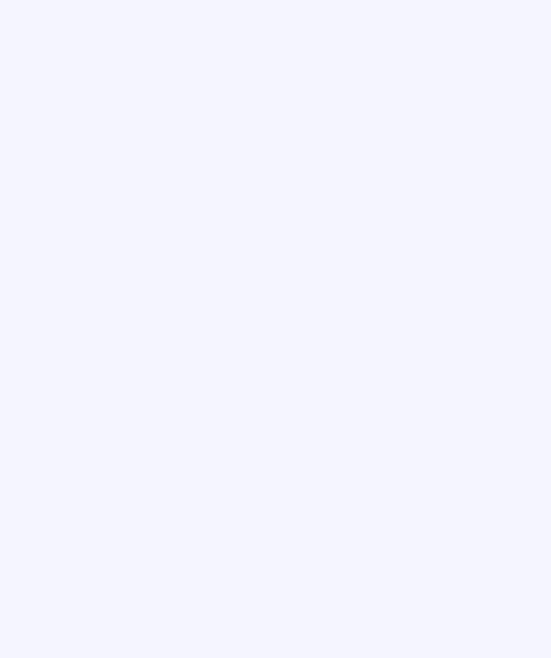
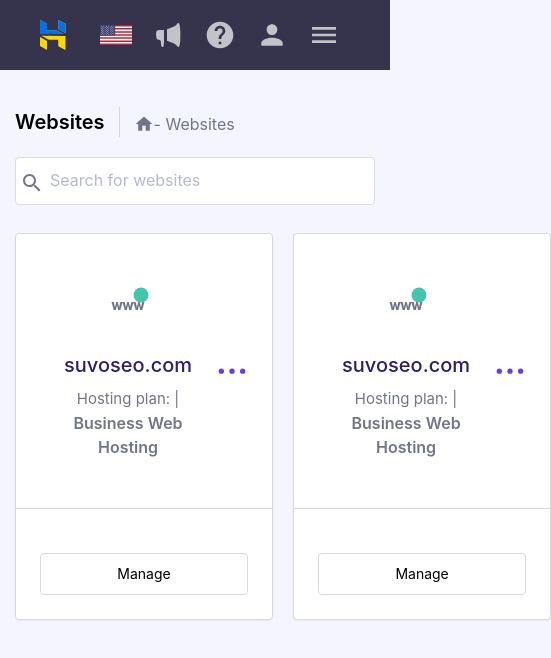
Before and after one commit to zkrana/Hostinger-clone, a React (Create React App) app: page /websites in a window 390 px wide. Before the commit this address had no page. Shown: the top 658 px of the page, 551 px wide, since content can reach past the window. Built offline with nearby package versions, Linux system fonts and the light colour scheme.

Commit message:
Implement Mobile Menu and websites component

```diff
--- a/src/App.js
+++ b/src/App.js
@@ -4,6 +4,7 @@
 import Login from './components/Login/Login'
 import Dashboard from './components/Dashboard/Index'
 import Help from './components/Help/Help';
+import Websites from './components/Websites/Websites';
 import { BrowserRouter as Router, Routes, Route } from 'react-router-dom';
 
 function App() {
@@ -14,6 +15,7 @@
               <Route path='/' element={<Login />} />
               <Route path='/index' element={<Dashboard />} />
               <Route path='/help' element={<Help />} />
+              <Route path='/websites' element={<Websites />} />
           </Routes>
       </Router>
 
--- a/src/components/Header/Header.jsx
+++ b/src/components/Header/Header.jsx
@@ -18,6 +18,22 @@
 
   let profileShow = userprofile ? 'profile' : 'profilehide';
 
+  const [mbMenu, setMbMenu] = useState(false)
+
+  const mbMenuCon = () =>{
+    if(mbMenu === false){
+      setMbMenu(true)
+    }
+  }
+
+  const hideMbNavPanel = ()=>{
+    setMbMenu(false)
+  }
+
+  let MobileNav = mbMenu ? 'navMB' : null;
+
+
+
   return (
     <header>
         <div className="header-wrapper">
@@ -31,67 +47,51 @@
                 <nav>
                   <ul>
                     <li>
-                      <a href='#'>
                       <NavLink to='/index'>
                         Home
                       </NavLink>
-                      </a>
                   </li>
 
                   <li>
-                      <a href='#'>
-                        <NavLink to='/index'>
+                      <NavLink to='/websites'>
                         Websites
                       </NavLink>
-                      </a>
                   </li>
 
                   <li>
-                      <a href='#'>
                       <NavLink to='/index'>
                         Hosting
                       </NavLink>
-                      </a>
                   </li>
 
                   <li>
-                      <a href='#'>
                       <NavLink to='/index'>
                         Emails
                       </NavLink>
-                      </a>
                   </li>
 
                   <li>
-                      <a href='#'>
                       <NavLink to='/index'>
                         Domains
                       </NavLink>
-                      </a>
                   </li>
 
                   <li>
-                      <a href='#'>
                       <NavLink to='/index'>
                         VPS
                       </NavLink>
-                      </a>
                   </li>
 
                   <li>
-                      <a href='#'>
                       <NavLink to='/index'>
                         SSL
                       </NavLink>
-                      </a>
                   </li>
 
                   <li>
-                      <a href='#'>
                       <NavLink to='/index'>
                         Billing
                       </NavLink>
-                      </a>
                   </li>
                   </ul>
                 </nav>
@@ -236,8 +236,67 @@
                       </div>
                       </a>
                     </li>
-                    <li className='mobileMenu'>
+                    <li className='mobileMenu' onClick={mbMenuCon}>
                       <svg part="svg" xmlns="http://www.w3.org/2000/svg" aria-hidden="true" aria-labelledby="ic-menu" focusable="false" viewBox="0 0 24 24" class="h-icon icon-static-view-box h-icon--no-custom-width"><g><path id='icon' fill-rule="evenodd" clip-rule="evenodd" d="M3 18H21V16H3V18ZM3 13H21V11H3V13ZM3 6V8H21V6H3Z"></path></g></svg>
+                    <div id='hideMbColumn' className={MobileNav}>
+                      <div className="header-close">
+                        <div className="closed" onClick={hideMbNavPanel}>
+                          <span>Close</span>
+                          <svg part="svg" xmlns="http://www.w3.org/2000/svg" aria-hidden="true" aria-labelledby="ic-close" focusable="false" viewBox="0 0 24 24" class="h-icon icon-primary icon-static-view-box h-icon--no-custom-width header-menu__icon"><g><path fill-rule="evenodd" clip-rule="evenodd" d="M19 6.41L17.59 5L12 10.59L6.41 5L5 6.41L10.59 12L5 17.59L6.41 19L12 13.41L17.59 19L19 17.59L13.41 12L19 6.41Z"></path></g></svg>
+                        </div>
+                      </div>
+                        <nav>
+                          <ul className="mb-nav-wrapper">
+                            <li>
+                                <NavLink to='/index'>
+                                  Home
+                                </NavLink>
+                            </li>
+
+                            <li>
+                                <NavLink to='/websites'>
+                                  Websites
+                                </NavLink>
+                            </li>
+
+                            <li>
+                                <NavLink to='/index'>
+                                  Hosting
+                                </NavLink>
+                            </li>
+
+                            <li>
+                                <NavLink to='/index'>
+                                  Emails
+                                </NavLink>
+                            </li>
+
+                            <li>
+                                <NavLink to='/index'>
+                                  Domains
+                                </NavLink>
+                            </li>
+
+                            <li>
+                                <NavLink to='/index'>
+                                  VPS
+                                </NavLink>
+                            </li>
+
+                            <li>
+                                <NavLink to='/index'>
+                                  SSL
+                                </NavLink>
+                            </li>
+
+                            <li>
+                                <NavLink to='/index'>
+                                  Billing
+                                </NavLink>
+                            </li>
+                          </ul>
+                        </nav>
+                    </div>
                     </li>
                   </ul>
                 </div>
--- a/src/components/Header/header.css
+++ b/src/components/Header/header.css
@@ -41,6 +41,7 @@
 
     .mobileMenu{
       display: inline-block;
+      position: relative;
     }
     .mobileMenu svg{
       width: 32px;
@@ -78,7 +79,7 @@
     @apply relative;
   }
   .profile{
-    @apply block w-[282px] bg-[#fff] text-[#36344d] absolute top-[53px] right-[13px] rounded shadow-sm;
+    @apply block w-[282px] bg-[#fff] text-[#36344d] absolute top-[53px] right-0 sm:right-[13px] rounded shadow-sm z-20;
   }
   .profilehide{
     @apply hidden;
@@ -120,3 +121,55 @@
   .logout{
     @apply border border-[#ececec] text-light w-full py-[10px] rounded leading-[22px];
   }
+
+
+  /* Mobile Navigation */
+  #hideMbColumn{
+    @apply hidden;
+  }
+  .navMB{
+    @apply block absolute;
+  }
+  .navMB {
+    display: block !important;
+    background: #fff;
+    right: 0;
+    position: fixed;
+    width: 400px;
+    max-width: 400px;
+    padding: 10px 0;
+    top: 0;
+    height: 100vh;
+    z-index: 12;
+  }
+  .mb-nav-wrapper{
+    display: block !important;
+    text-align: left;
+  }
+  .header-close {
+    @apply flex justify-end pr-4;
+  }
+  .closed {
+    @apply flex items-center cursor-pointer;
+  }
+  .closed span {
+    @apply -mt-[3px] leading-[30px] text-light;
+  }
+  .closed svg {
+    width: 24px;
+    height: 24px;
+  }
+  .closed svg path{
+    @apply fill-light;
+  }
+  .mb-nav-wrapper {
+    text-align: left;
+  }
+
+
+  .mb-nav-wrapper li {
+    @apply py-[10px] pl-3 hover:bg-[#f2f3f7];
+  }
+  .mb-nav-wrapper li a{
+    @apply text-[20px] text-[#343a40];
+  }
--- a/src/components/Live Chat/Livechat.jsx
+++ b/src/components/Live Chat/Livechat.jsx
@@ -18,7 +18,7 @@
 
   return (
     <div>
-        <div className="py-[20px] md:py-[40px] fixed right-[40px] bottom-0">
+        <div className="py-[20px] md:py-[40px] fixed right-[15px] sm:right-[40px] bottom-0">
           <div className="chat" onClick={liveChat}>
               <svg xmlns="http://www.w3.org/2000/svg" width="60" height="60" viewBox="0 0 60 60" fill="none">
                 <circle cx="30" cy="30" r="30" fill="#5025D1"/>
--- /dev/null
+++ b/src/components/Websites/WebBlock.jsx
@@ -0,0 +1,49 @@
+import React, { useState } from 'react'
+import './website.css'
+export default function WebBlock() {
+    const [show, setHide] = useState(true)
+    const showHide = () =>{
+        if( show == true ){
+            setHide(false)
+        }else{
+            setHide(true)
+        }
+    }
+
+    let iconRotate = show ? 'rotate' : 'hideRotate';
+
+  return (
+    <div className="container">
+        <div className="content-body">
+            <div className="panel-controller">
+                <div className="main-box-wrapper">
+                    <div className=" regular-heading title text-center md:text-left">
+                        <div className="icon-box">
+                        <svg part="svg" xmlns="http://www.w3.org/2000/svg" aria-hidden="true" aria-labelledby="icon-order-website" focusable="false" viewBox="0 0 24 24" class="h-icon" width="48" height="48" dataV735aeef5="" block="" grayDark=""><g><path fill-rule="evenodd" clip-rule="evenodd" d="M5.93245 14L6.5234 11.4933L7.11436 14H8.17926L9.29681 10H8.1617L7.5766 12.6687L6.90957 10H6.13723L5.47021 12.6687L4.87926 10H3.75L4.86755 14H5.93245ZM11.409 14L12 11.4933L12.5909 14H13.6558L14.7734 10H13.6383L13.0532 12.6687L12.3861 10H11.6138L10.9468 12.6687L10.3558 10H9.22656L10.3441 14H11.409ZM16.8857 14L17.4767 11.4933L18.0676 14H19.1325L20.2501 10H19.1149L18.5298 12.6687L17.8628 10H17.0905L16.4235 12.6687L15.8325 10H14.7032L15.8208 14H16.8857Z"></path></g></svg>
+
+                        <svg part="svg" xmlns="http://www.w3.org/2000/svg" aria-hidden="true" aria-labelledby="icon-neutral" focusable="false" viewBox="0 0 24 24" class="indicator" width="18" height="18" dataV2d50d136=""><g><circle cx="12" cy="12" r="10"></circle></g></svg>
+                        </div>
+
+                        <div className="content-box">
+                            <h3> suvoseo.com </h3>
+                            <p>
+                            Hosting plan: | <a href='#'>Business Web Hosting</a>
+                            </p>
+                        </div>
+                    </div>
+                </div>
+                <div className="websites-action">
+                    <div className="web-action-icon">
+                        <svg part="svg" xmlns="http://www.w3.org/2000/svg" aria-hidden="true" aria-labelledby="actionDots" focusable="false" viewBox="0 0 24 24" class="h-icon icon-primary cursor-pointer horizontal" width="32" height="32" dataV73710d93="" block=""><g><g><circle cx="12.1091" cy="4" r="2"></circle><circle cx="12.1091" cy="20" r="2"></circle><circle cx="12.1091" cy="12" r="2"></circle></g></g></svg>
+                    </div>
+                </div>
+            </div>
+            <div className="manage-btn">
+                <div className="action flexbox">
+                    <button type='button' className='web-btn btn-font' >Manage</button>
+                </div>
+            </div>
+        </div>
+    </div>
+  )
+}
--- /dev/null
+++ b/src/components/Websites/WebsiteSearch.jsx
@@ -0,0 +1,31 @@
+import React from 'react'
+import './website.css'
+export default function WebsiteSearch() {
+  return (
+    <div className='container'>
+        <div className="status-bar">
+            <div className="greetings">
+                <div class="page-title">
+
+                    <h2  class="page-breadcumnb">Websites</h2>
+                    <div class="breadcrumb">
+                        <svg part="svg" xmlns="http://www.w3.org/2000/svg" aria-hidden="true" aria-labelledby="icon-home" focusable="false" viewBox="0 0 24 24" class="h-icon breadcrumb__icon" width="20" height="20" staticviewbox=""><g><path fill-rule="evenodd" clip-rule="evenodd" d="M10 20V14H14V20H19V12H22L12 3L2 12H5V20H10Z"></path></g></svg>
+                        <span class="breadcrumb__route"> - <span class="breadcrumb__route__label">Websites</span></span>
+                    </div>
+                </div>
+            </div>
+            <form className='mb-none form-wrapper'>
+                <div class="sm:mb-0 input-floating-label searchLabel">
+
+                    <input className='input bgInput ' type="search" id="input" name="input" placeholder="Search" />
+                    <label for="input labelSearch">Search for websites</label>
+
+                    <div className="searchicon">
+                    <svg part="svg" xmlns="http://www.w3.org/2000/svg" aria-hidden="true" aria-labelledby="ic-search" focusable="false" viewBox="0 0 24 24" class="h-icon icon-gray icon-static-view-box field__icon field__icon--left" width="24" height="24"><g><path fill-rule="evenodd" clip-rule="evenodd" d="M15.5 14H14.71L14.43 13.73C15.41 12.59 16 11.11 16 9.5C16 5.91 13.09 3 9.5 3C5.91 3 3 5.91 3 9.5C3 13.09 5.91 16 9.5 16C11.11 16 12.59 15.41 13.73 14.43L14 14.71V15.5L19 20.49L20.49 19L15.5 14ZM9.5 14C7.01 14 5 11.99 5 9.5C5 7.01 7.01 5 9.5 5C11.99 5 14 7.01 14 9.5C14 11.99 11.99 14 9.5 14Z"></path></g></svg>
+                    </div>
+                </div>
+            </form>
+        </div>
+    </div>
+  )
+}
--- /dev/null
+++ b/src/components/Websites/Websites.jsx
@@ -0,0 +1,19 @@
+import React from 'react'
+import Header from '../Header/Header'
+import WebsiteSearch from './WebsiteSearch'
+import WebBlock from './WebBlock'
+export default function Websites() {
+  return (
+    <div>
+        <Header />
+        <WebsiteSearch />
+        <div className="container">
+            <div className="websites-wrapper">
+                <WebBlock />
+                <WebBlock />
+
+            </div>
+        </div>
+    </div>
+  )
+}
--- /dev/null
+++ b/src/components/Websites/website.css
@@ -0,0 +1,40 @@
+
+.websites-wrapper {
+    @apply flex mt-7 gap-[20px];
+}
+.websites-wrapper .container {
+    padding: 0;
+  }
+
+.page-title {
+    display: flex;
+    justify-content: space-between;
+    align-items: center;
+  }
+  .page-breadcumnb {
+    padding-right: 14px;
+    margin-right: 14px;
+    margin-bottom: unset;
+    border-right: 1px solid #dad9da;
+
+  }
+.page-breadcumnb {
+    margin-top: -3px;
+  }
+  .breadcrumb__route__label, .breadcrumb__route {
+    color: #727586;
+  }
+
+  .breadcrumb {
+    display: flex;
+    align-items: center;
+  }
+  .manage-btn{
+    @apply p-[24px] flex justify-end;
+  }
+  .web-btn{
+    @apply border border-whiteborder rounded;
+  }
+  .web-action-icon svg {
+    @apply fill-light transform rotate-90;
+}
```
Also changed, not shown: src/components/Live Chat/livechat.css (+17 -1 lines). Lines whose indentation alone changed are shown as unchanged.
